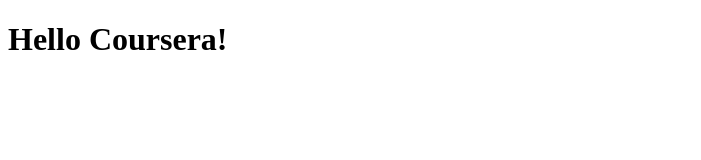
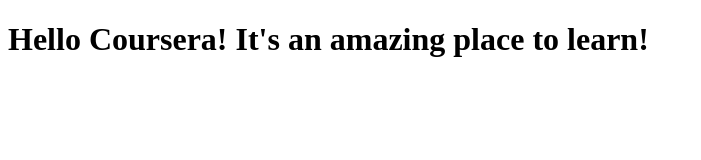
Before and after one commit to Angeline-chris/Coursera-Test, a plain HTML site: page site/index.html in a window 1280 px wide. Shown: the whole page, without its empty margins (0-701 px from the left). Drawn offline with Linux system fonts and the light colour scheme.

Commit message:
Small addition to my page content.

```diff
--- a/site/index.html
+++ b/site/index.html
@@ -4,6 +4,6 @@
 	<title>Hello Coursera!</title>
 </head>
 <body>
-	<h1>Hello Coursera!</h1>
+	<h1>Hello Coursera! It's an amazing place to learn!</h1>
 </body>
 </html>
```
